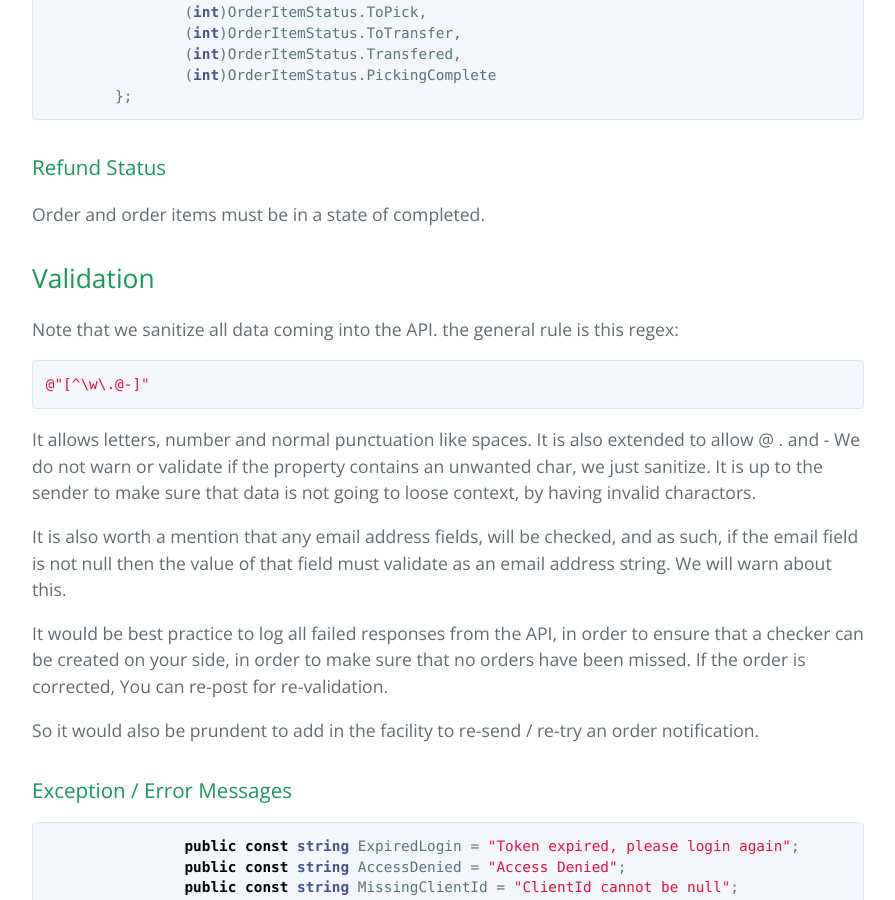
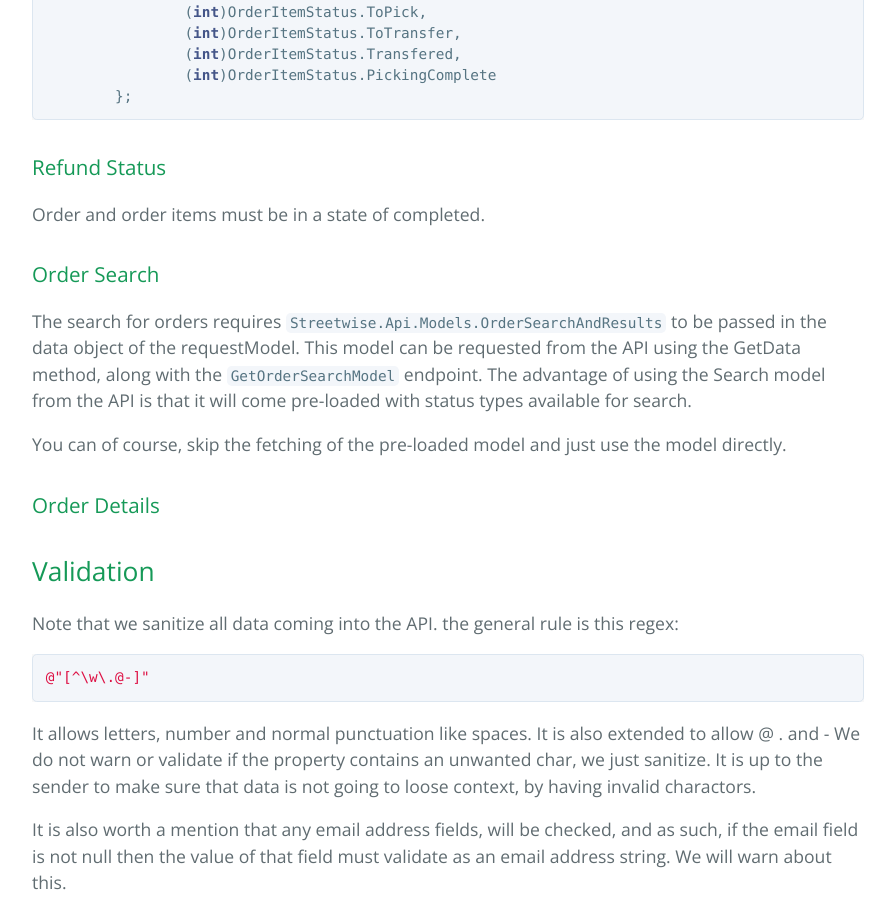
Before and after one commit to RCS-Ltd/docs.github.io, a Jekyll site: the page built from index.markdown, in a window 1280 px wide and 900 px high, scrolled down 13436 px. Shown: the whole window, without its empty margins (192-1087 px from the left). Built offline with Jekyll 4.4.1, drawn with Linux system fonts in a browser that asks for light colours; our own code applies the rules of GitHub Pages for plain Markdown files.

Commit message:
Test search docs highlight

````diff
--- a/index.markdown
+++ b/index.markdown
@@ -286,7 +286,7 @@ I have also included a breakdown of the types used in that model for clarity.
 
 #### Streetwise.Api.Models.OnlineOrderDto
 ```cs
-		 /// <summary>
+		/// <summary>
 		/// The order number
 		/// REQUIRED
 		/// </summary>
@@ -625,6 +625,18 @@ If this fails, we dont save anything.    We also have the folowing rules:
 
 Order and order items must be in a state of completed.
 
+### Order Search
+
+The search for orders requires `Streetwise.Api.Models.OrderSearchAndResults` to be passed in the data object
+of the requestModel.   This model can be requested from the API using the GetData method, along with the `GetOrderSearchModel` endpoint.
+The advantage of using the Search model from the API is that it will come pre-loaded with status types available for search.
+
+You can of course, skip the fetching of the pre-loaded model and just use the model directly.
+
+
+
+### Order Details
+
 
 
 ## Validation
````
